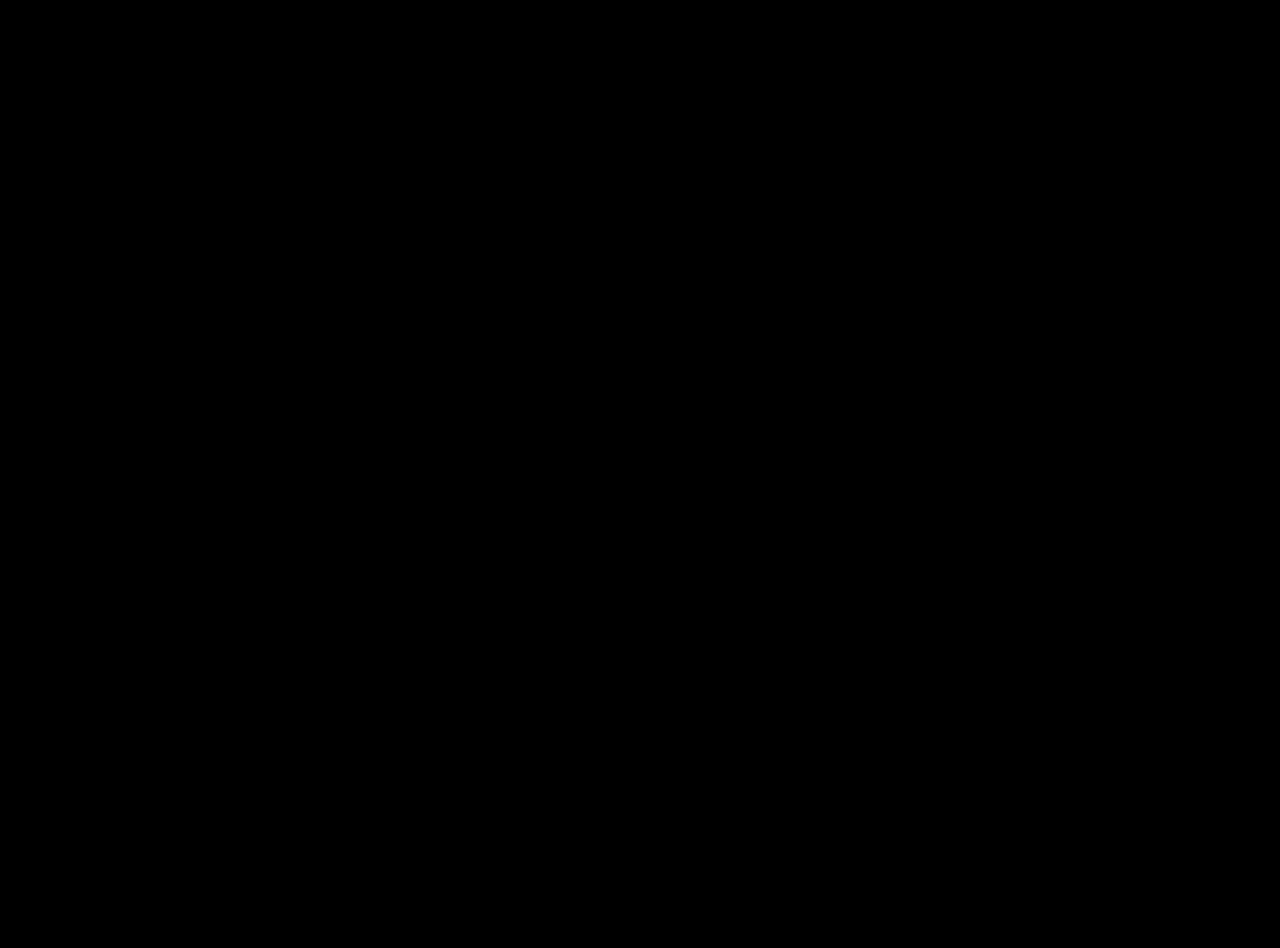
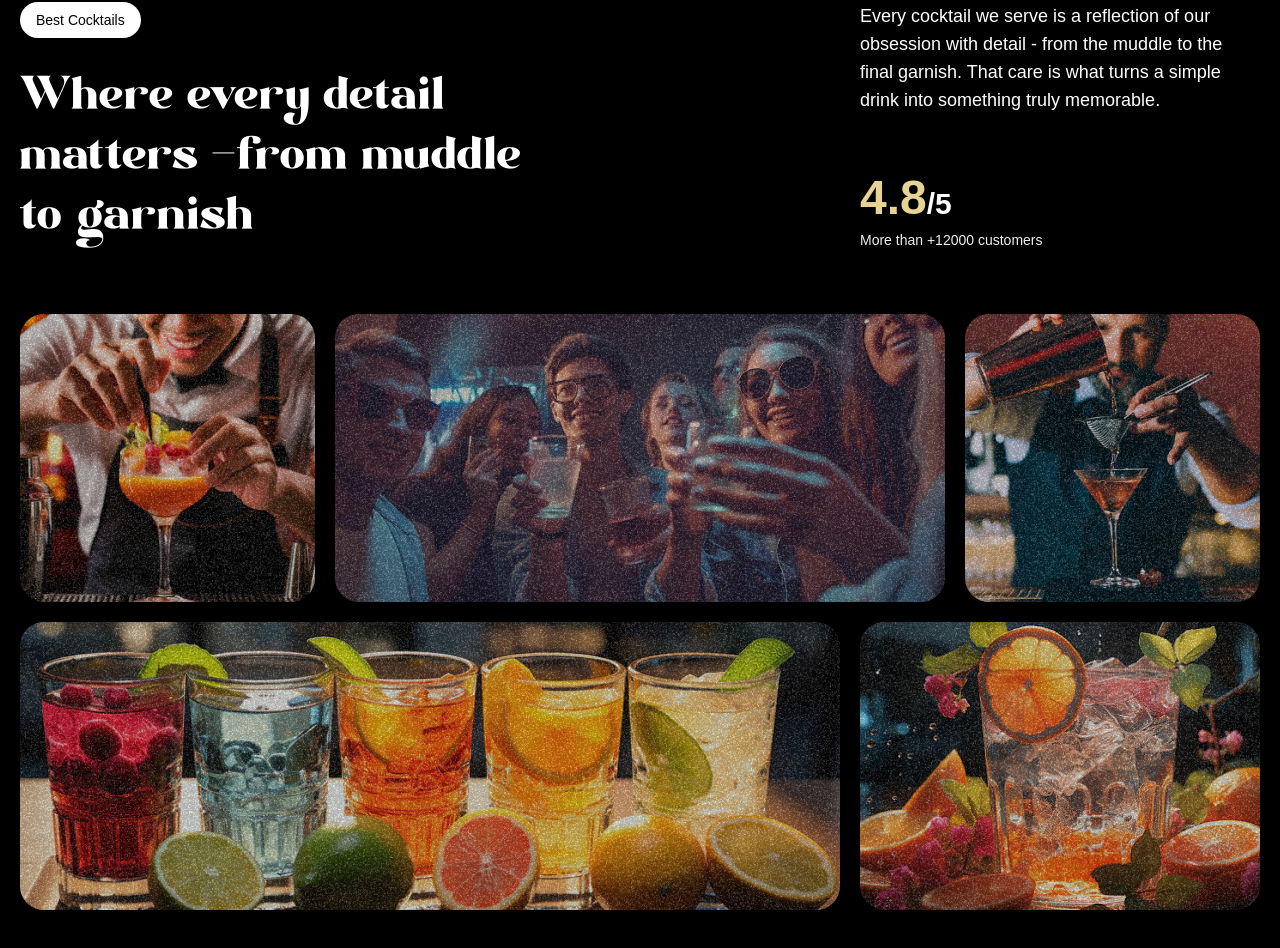
Before and after one commit to Khanhbroo/gsap_cocktails, a React (Vite) app: page / in a window 1280 px wide. Shown: the part 1710-2658 px from the top of the page. Before the commit the page ends 1600 px from the top, so only its background shows below. Built offline with nearby package versions, Linux system fonts and the light colour scheme; a web font is replaced by a local one.

Commit message:
feat: implement the about section

```diff
--- a/src/App.tsx
+++ b/src/App.tsx
@@ -3,6 +3,7 @@
 import Navbar from "./components/Navbar";
 import Hero from "./components/Hero";
 import Cocktails from "./components/Cocktails";
+import About from "./components/About";
 
 gsap.registerPlugin(ScrollTrigger, SplitText);
 
@@ -12,6 +13,7 @@
       <Navbar />
       <Hero />
       <Cocktails />
+      <About />
     </main>
   );
 };
--- /dev/null
+++ b/src/components/About.tsx
@@ -0,0 +1,101 @@
+import { useGSAP } from "@gsap/react";
+import gsap from "gsap";
+
+import { SplitText } from "gsap/all";
+
+const About = () => {
+  useGSAP(() => {
+    const titleSplit = SplitText.create("#about h2", {
+      type: "words",
+    });
+    const scrollTimeline = gsap.timeline({
+      scrollTrigger: {
+        trigger: "#about",
+        start: "top center",
+      },
+    });
+
+    scrollTimeline
+      .from(titleSplit.words, {
+        opacity: 0,
+        duration: 1,
+        yPercent: 100,
+        ease: "expo.out",
+        stagger: 0.02,
+      })
+      .from(
+        ".top-grid div, .bottom-grid div",
+        {
+          opacity: 0,
+          duration: 1,
+          ease: "power1.inOut",
+          stagger: 0.04,
+        },
+        "-=0.5",
+      );
+  });
+
+  return (
+    <div id="about">
+      <div className="mb-16 md:px-0 px-5">
+        <div className="content">
+          <div className="md:col-span-8">
+            <p className="badge">Best Cocktails</p>
+            <h2>
+              Where every detail matters <span className="text-white">-</span>
+              from muddle to garnish
+            </h2>
+          </div>
+
+          <div className="sub-content">
+            <p>
+              Every cocktail we serve is a reflection of our obsession with
+              detail - from the muddle to the final garnish. That care is what
+              turns a simple drink into something truly memorable.
+            </p>
+
+            <div>
+              <p className="md:text-3xl text-xl font-bold">
+                <span>4.8</span>/5
+              </p>
+              <p className="text-sm text-white-100">
+                More than +12000 customers
+              </p>
+            </div>
+          </div>
+        </div>
+      </div>
+
+      <div className="top-grid">
+        <div className="md:col-span-3">
+          <div className="noisy" />
+          <img src="/images/abt1.png" alt="grid-img-1" />
+        </div>
+
+        <div className="md:col-span-6">
+          <div className="noisy" />
+          <img src="/images/abt2.png" alt="grid-img-2" />
+        </div>
+
+        <div className="md:col-span-3">
+          <div className="noisy" />
+          <img src="/images/abt5.png" alt="grid-img-5" />
+        </div>
+      </div>
+
+      <div className="bottom-grid">
+        <div className="md:col-span-8">
+          <div className="noisy" />
+          <img src="/images/abt3.png" alt="grid-img-3" />
+        </div>
+
+        <div className="md:col-span-4">
+          <div className="noisy" />
+          <img src="/images/abt4.png" alt="grid-img-4" />
+        </div>
+      </div>
+    </div>
+  );
+};
+
+export default About;
```
